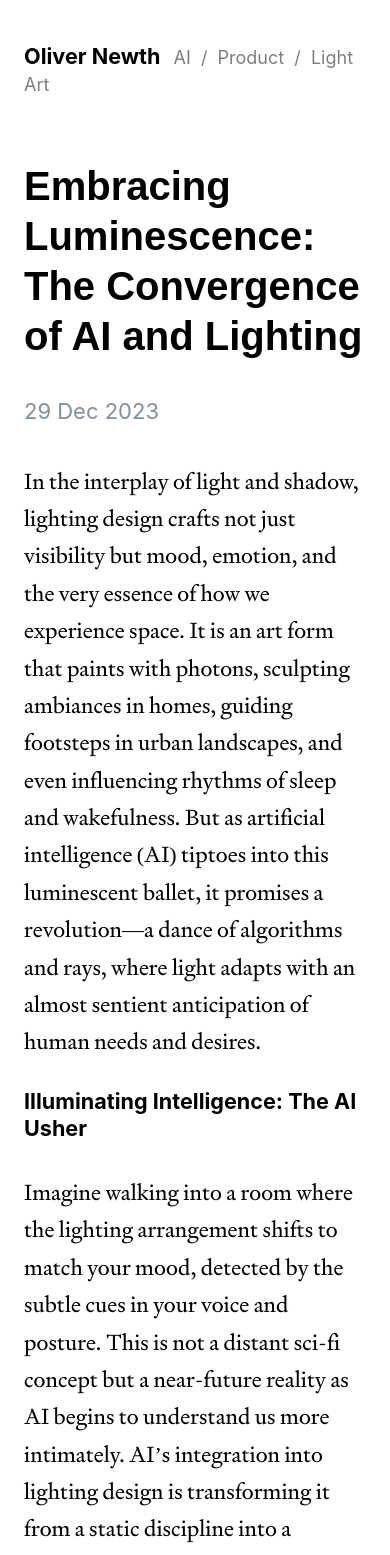
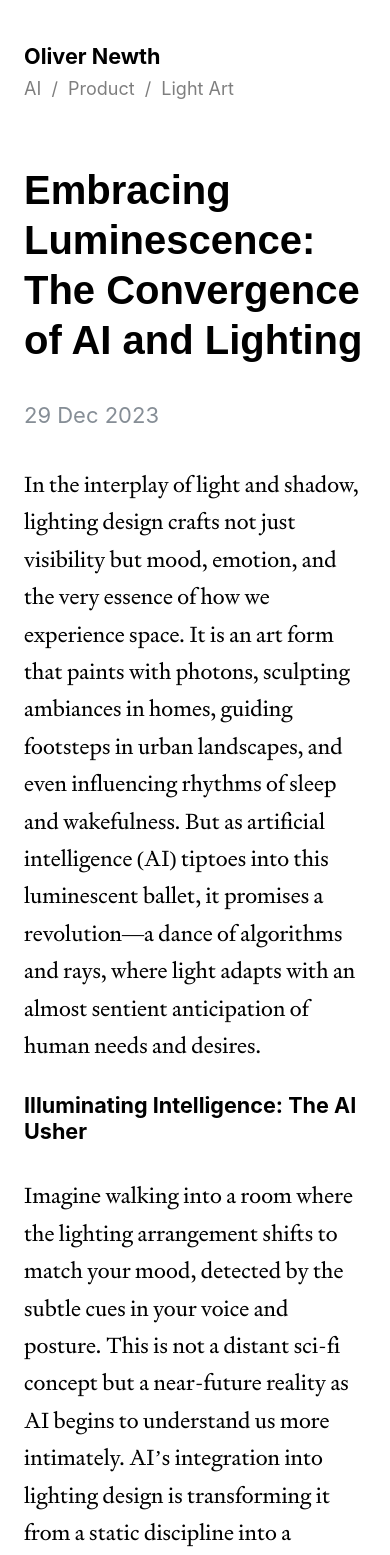
Before and after one commit to olivernewth/personal2, a Jekyll site: the page built from index.html, in a window 390 px wide. Shown: the top 1555 px of the page. Built offline with Jekyll 4.4.1, drawn with Linux system fonts in a browser that asks for light colours; some web fonts are replaced; the list of posts is cut into pages by our own code.

Commit message:
Update mobile layout spacing

```diff
--- a/_sass/_layout.scss
+++ b/_sass/_layout.scss
@@ -12,7 +12,7 @@
 
 footer {
   margin-top: var(--spacer-3);
-  margin-bottom: var(--spacer-3);
+  margin-bottom: 4rem;
 
   small {
     display:inline-block;
--- a/_sass/_masthead.scss
+++ b/_sass/_masthead.scss
@@ -9,6 +9,7 @@
 }
 
 .masthead-title {
+  margin-right: .5rem;
   margin-bottom: 0;
 
   a {
@@ -19,6 +20,12 @@
   small {
     font-weight: 400;
     opacity: .5;
-    margin-left: .5rem;
   }
 }
+
+@media (max-width: 30em) {
+  .masthead small {
+    display: block;
+    margin-top:0.5rem;
+  }
+}
```
